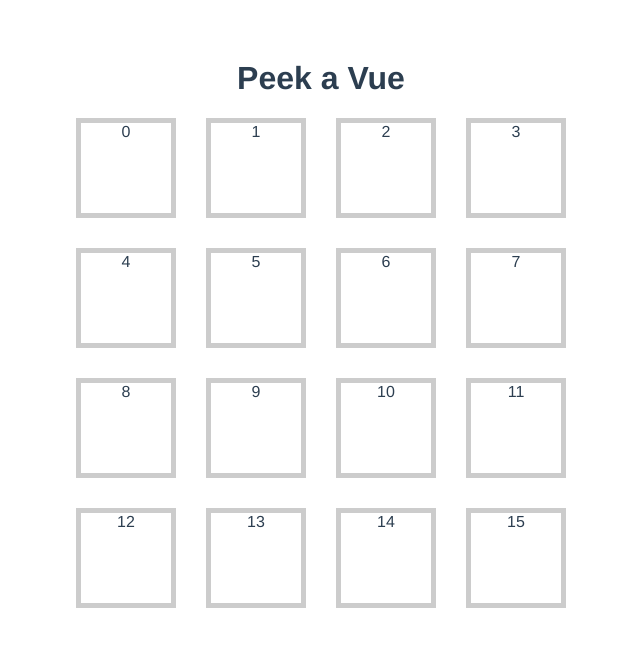
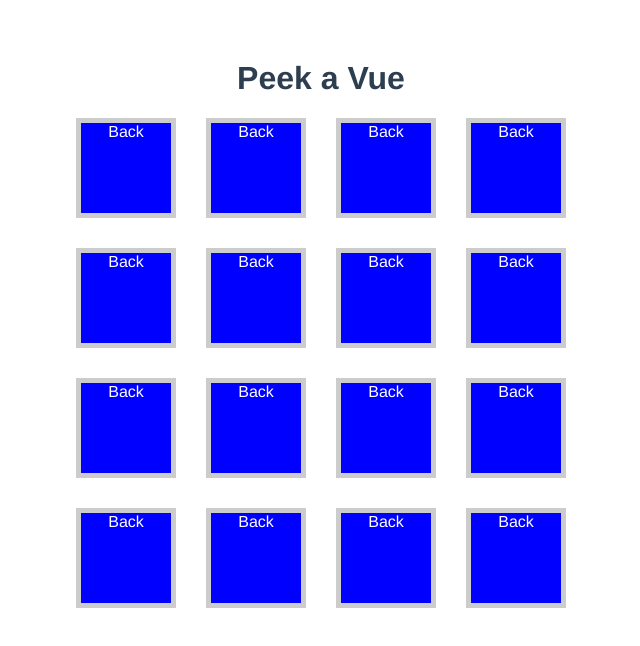
Before and after one commit to albertoaa/peek-a-vue, a Vue app: page / in a window 1280 px wide. Shown: the top 646 px of the page, without its empty margins (319-959 px from the left). Built offline with nearby package versions, Linux system fonts and the light colour scheme.

Commit message:
flipping cards

```diff
--- a/src/App.vue
+++ b/src/App.vue
@@ -1,11 +1,13 @@
 <template>
   <h1>Peek a Vue</h1>
   <section class="game-board">
-    <Card v-for="card in cardList" :key="card.id" :value="card.value" />
+    <Card v-for="card in cardList" :key="card.id" :value="card.value" :visible="card.visible" :position="card.position"
+      @select-card="flipCard" />
   </section>
 </template>
 
 <script>
+import { ref } from 'vue';
 import Card from "./components/Card.vue";
 
 export default {
@@ -14,15 +16,22 @@
     Card,
   },
   setup() {
-    const cardList = [];
+    const cardList = ref([]);
+
     for (let i = 0; i < 16; i++) {
-      cardList.push({
+      cardList.value.push({
         id: i,
         value: i,
+        visible: false,
+        position: i
       });
     }
 
-    return { cardList };
+    const flipCard = (position) => {
+      cardList.value[position].visible = !cardList.value[position].visible;
+    };
+
+    return { cardList, flipCard };
   },
 };
 </script>
--- a/src/components/Card.vue
+++ b/src/components/Card.vue
@@ -1,22 +1,58 @@
 <template>
-  <div class="card">{{ value }}</div>
+  <div class="card" @click="selectCard">
+    <div v-if="visible" class="card-face is-front">
+      {{ value }}
+    </div>
+    <div v-else class="card-face is-back">Back</div>
+  </div>
 </template>
 
 <script>
 export default {
-  name: "Card-Component",
+  name: 'Card-Component',
   props: {
+    position: {
+      type: Number,
+      required: true,
+    },
     value: {
       type: Number,
       required: true,
     },
+    visible: {
+      type: Boolean,
+      default: false
+    },
   },
+  setup(props, context) {
+    const selectCard = () => {
+      context.emit('select-card', props.position)
+    };
+
+    return { selectCard };
+  }
 };
 </script>
-
 
 <style>
 .card {
   border: 5px solid #ccc;
+  position: relative;
+}
+
+.card-face {
+  width: 100%;
+  height: 100%;
+  position: absolute;
+}
+
+.card-face.is-front {
+  background-color: red;
+  color: white;
+}
+
+.card-face.is-back {
+  background-color: blue;
+  color: white;
 }
 </style>
```
